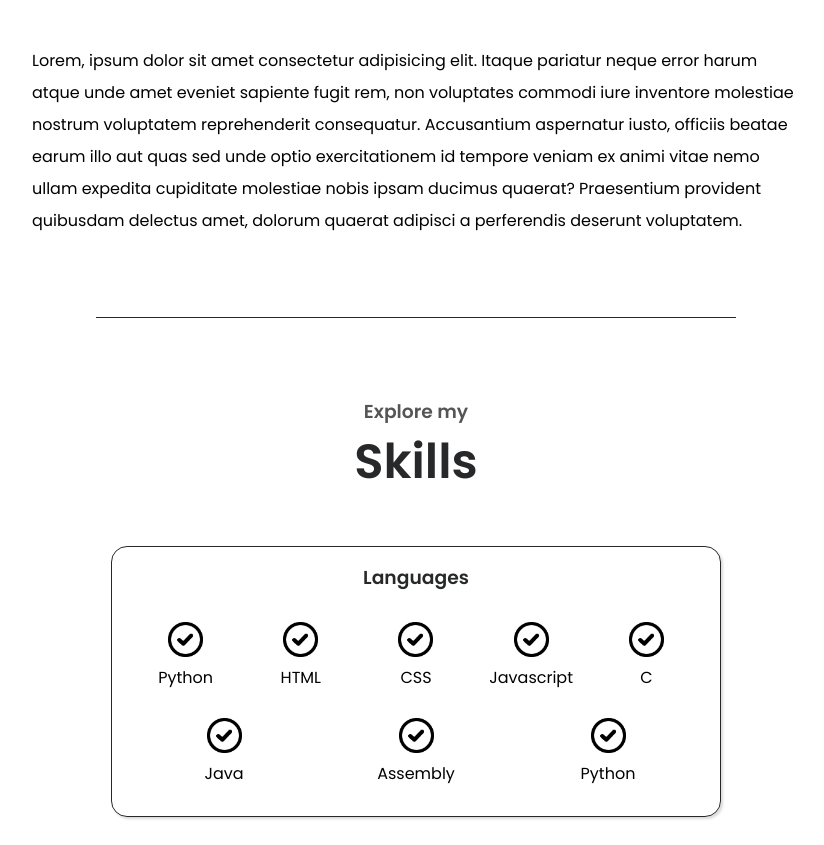
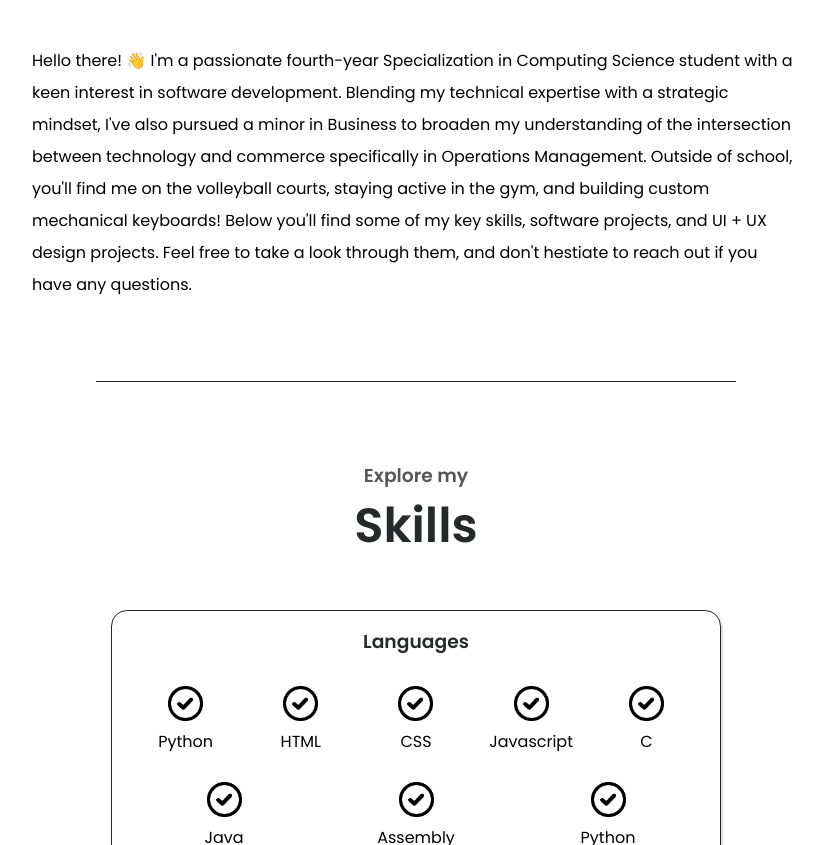
Before and after one commit to Eoljjang/Eoljjang, a plain HTML site: page Portfolio_Site/index.html in a window 1280 px wide. Shown: the part 1315-2160 px from the top of the page, without its empty margins (224-1048 px from the left). Drawn offline with Linux system fonts and the light colour scheme.

Commit message:
updated biography

```diff
--- a/Portfolio_Site/index.html
+++ b/Portfolio_Site/index.html
@@ -103,7 +103,11 @@
             </div>
 
             <div class="description-about-me">
-                Lorem, ipsum dolor sit amet consectetur adipisicing elit. Itaque pariatur neque error harum atque unde amet eveniet sapiente fugit rem, non voluptates commodi iure inventore molestiae nostrum voluptatem reprehenderit consequatur. Accusantium aspernatur iusto, officiis beatae earum illo aut quas sed unde optio exercitationem id tempore veniam ex animi vitae nemo ullam expedita cupiditate molestiae nobis ipsam ducimus quaerat? Praesentium provident quibusdam delectus amet, dolorum quaerat adipisci a perferendis deserunt voluptatem.
+                Hello there! 👋 I'm a passionate fourth-year Specialization in Computing Science student with a keen interest in software development.
+                Blending my technical expertise with a strategic mindset, I've also pursued a minor in Business to broaden my understanding of the intersection between technology and
+                commerce specifically in Operations Management. Outside of school, you'll find me on the volleyball courts, staying active in the gym, and building custom mechanical
+                keyboards! Below you'll find some of my key skills, software projects, and UI + UX design projects. Feel free to take a look through them, and don't hestiate
+                to reach out if you have any questions.
             </div>
 
         </section>
```
